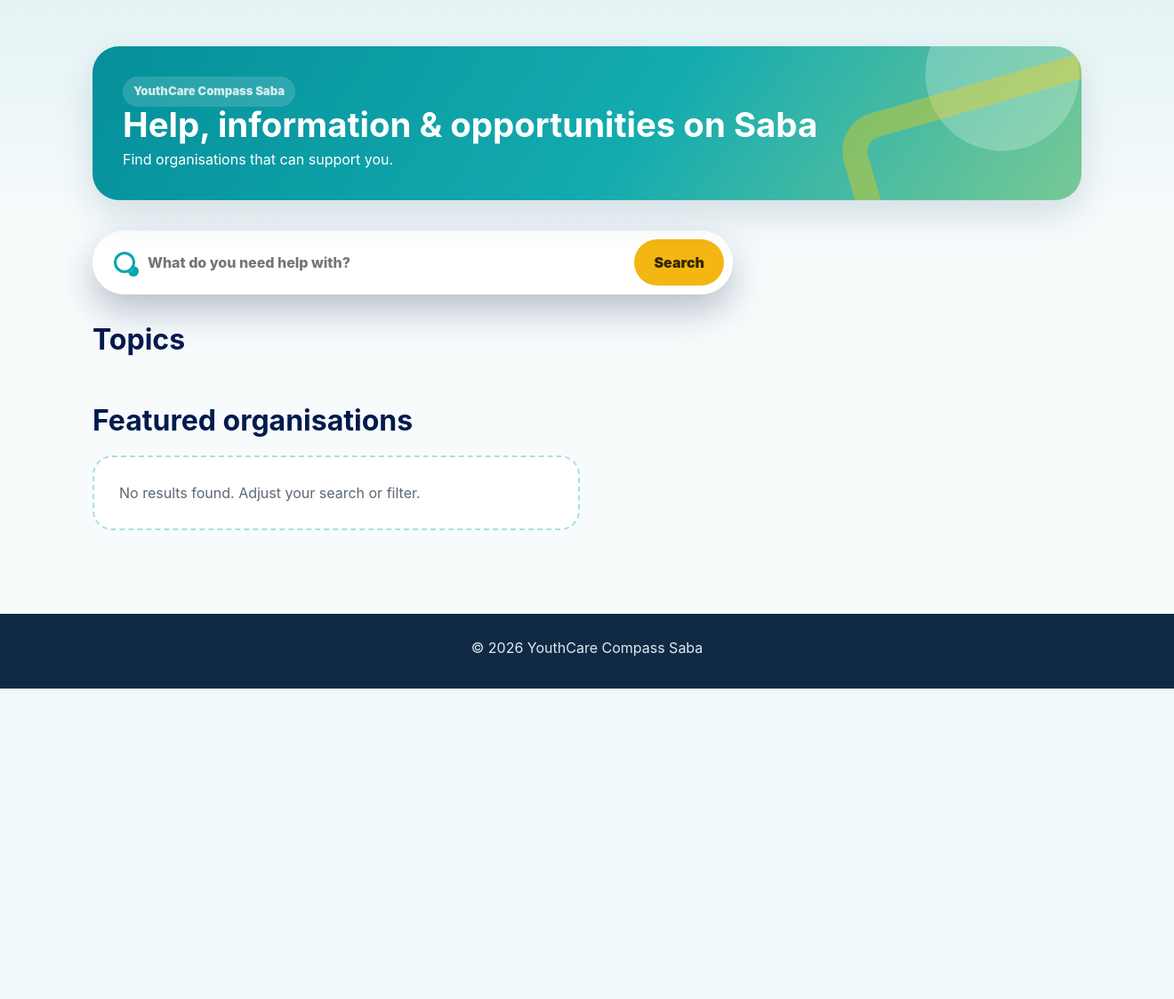
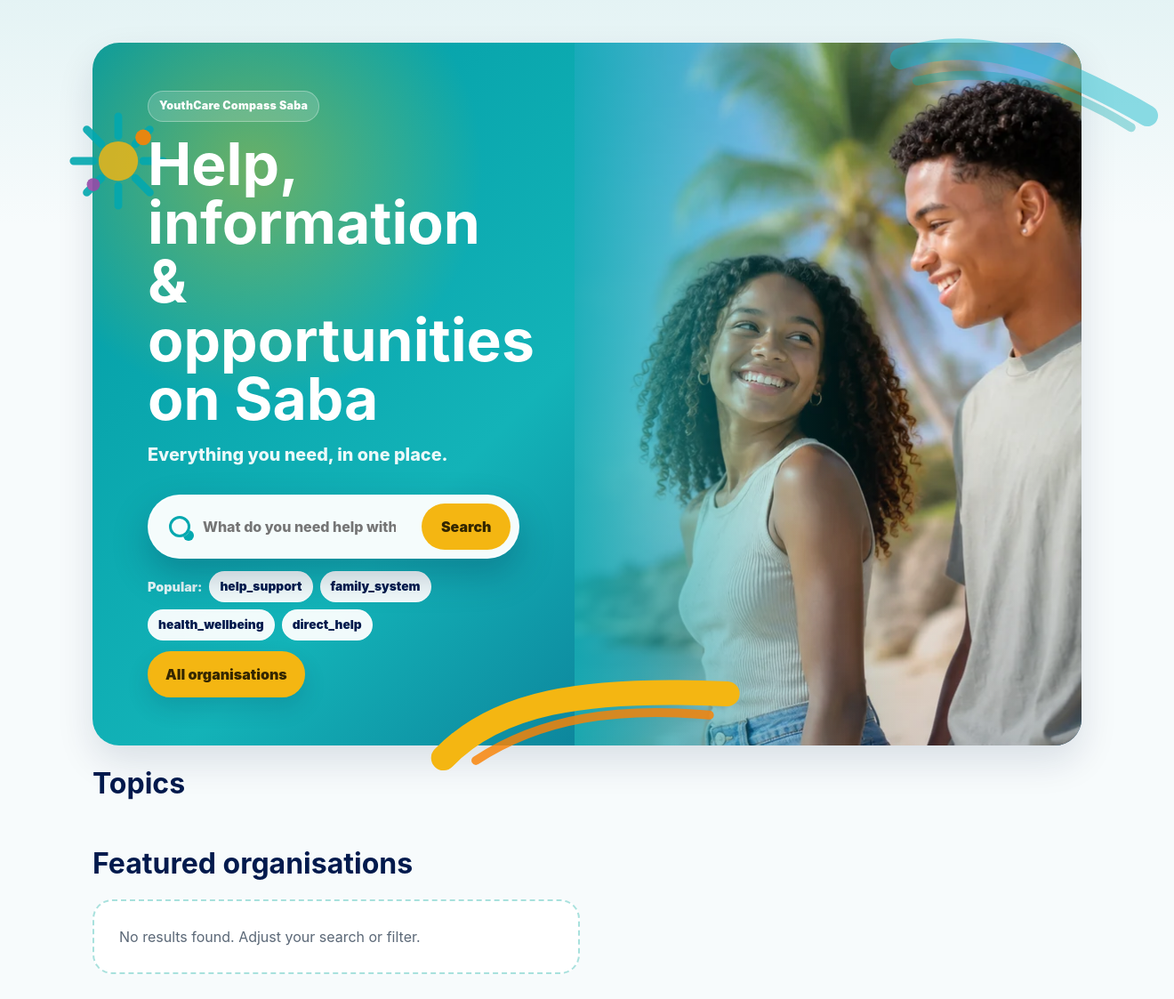
Before and after one commit to correhen/sociale-kaart-bes-demo, a PHP site: page /saba/jongeren/ in a window 1320 px wide. Shown: the part 87-1210 px from the top of the page at 89% size. Before the commit the page ends 861 px from the top, so only its background shows below. Run offline with PHP 8.4, Linux system fonts and the light colour scheme; data that the repository does not hold is empty.

Commit message:
Polish Saba and Statia page visuals

```diff
--- a/assets/styles.css
+++ b/assets/styles.css
@@ -3127,6 +3127,142 @@ main{max-width:1180px;margin:0 auto;padding:28px min(4vw,34px) 60px}
   color: #42516c;
 }
 
+/* Audience-specific Saba/Statia experiences */
+.island-hero-brand {
+  display: inline-flex;
+  align-items: center;
+  width: max-content;
+  margin-bottom: 14px;
+  padding: 7px 12px;
+  border: 1px solid rgba(255,255,255,.3);
+  border-radius: 999px;
+  background: rgba(255,255,255,.16);
+  color: #fff;
+  font-size: .78rem;
+  font-weight: 950;
+  letter-spacing: .02em;
+}
+
+.island-youth-hero .youth-hero-card {
+  background:
+    radial-gradient(circle at 16% 18%,rgba(255,196,0,.4),transparent 23%),
+    linear-gradient(135deg,#009aa3 0%,#13b3b8 47%,#064c79 100%);
+}
+
+.island-youth-hero .youth-hero-copy .button.primary {
+  border-color: var(--kh-yellow);
+  background: var(--kh-yellow);
+  color: #352700;
+}
+
+.island-youth-hero .popular-themes a {
+  border-color: rgba(255,255,255,.46);
+  background: rgba(255,255,255,.94);
+  color: var(--navy);
+}
+
+.island-professional-home {
+  display: grid;
+  grid-template-columns: minmax(0,1fr) minmax(260px,360px);
+  min-height: 500px;
+  background:
+    radial-gradient(circle at 88% 12%,rgba(37,196,197,.28),transparent 28%),
+    linear-gradient(130deg,#021a4d 0%,#073b63 55%,#087f88 100%);
+  box-shadow: 0 24px 56px rgba(2,26,77,.2);
+}
+
+.island-professional-home::after {
+  content: "";
+  position: absolute;
+  right: 240px;
+  bottom: -85px;
+  width: 300px;
+  height: 170px;
+  border: 24px solid rgba(112,214,208,.18);
+  border-radius: 50%;
+  transform: rotate(-12deg);
+  pointer-events: none;
+}
+
+.island-professional-home h1 {
+  font-size: clamp(2.65rem,5vw,4.35rem);
+}
+
+.island-professional-home .professional-home__content {
+  max-width: 720px;
+}
+
+.island-professional-home .professional-home__media {
+  height: 410px;
+  max-width: 350px;
+  border-radius: 28px 28px 28px 90px;
+  box-shadow: 0 20px 44px rgba(0,0,0,.25);
+}
+
+.island-professional-home .kh-search button,
+.island-professional-home .button.primary {
+  border-color: #20b9b5;
+  background: #20b9b5;
+  color: #002f46;
+}
+
+.island-youth-list-intro {
+  border-radius: 22px;
+  background:
+    radial-gradient(circle at 90% 10%,rgba(255,196,0,.4),transparent 28%),
+    linear-gradient(135deg,#0098a1 0%,#13b4b8 58%,#79cf9b 100%) !important;
+}
+
+.island-youth-list-intro::before {
+  content: "";
+  position: absolute;
+  right: 70px;
+  top: -58px;
+  width: 160px;
+  height: 160px;
+  border: 20px solid rgba(255,255,255,.14);
+  border-radius: 50%;
+}
+
+.island-professional-list-intro {
+  position: relative;
+  overflow: hidden;
+  border: 0;
+  border-radius: 22px;
+  background:
+    radial-gradient(circle at 88% 12%,rgba(32,185,181,.28),transparent 26%),
+    linear-gradient(130deg,#021a4d,#06486c 62%,#087e87);
+  box-shadow: 0 18px 44px rgba(2,26,77,.2);
+  color: #fff;
+}
+
+.island-professional-list-intro::after {
+  content: "";
+  position: absolute;
+  right: -40px;
+  bottom: -70px;
+  width: 240px;
+  height: 150px;
+  border: 20px solid rgba(112,214,208,.18);
+  border-radius: 50%;
+  transform: rotate(-12deg);
+}
+
+.island-professional-list-intro h1,
+.island-professional-list-intro p {
+  position: relative;
+  z-index: 1;
+  color: #fff;
+}
+
+.island-youth-filter {
+  border-top: 4px solid var(--kh-yellow);
+}
+
+.island-professional-filter {
+  border-top: 4px solid #20b9b5;
+}
+
 @media (max-width: 760px) {
   .island-brand {
     min-width: 0;
@@ -3155,4 +3291,26 @@ main{max-width:1180px;margin:0 auto;padding:28px min(4vw,34px) 60px}
   .island-entry {
     min-height: 300px;
   }
-}
+
+  .island-youth-hero .youth-hero-card {
+    min-height: 680px;
+  }
+
+  .island-professional-home {
+    display: block;
+    min-height: 680px;
+    padding: 30px 24px;
+  }
+
+  .island-professional-home .professional-home__media {
+    width: 100%;
+    max-width: none;
+    height: 280px;
+    margin-top: 28px;
+    border-radius: 24px 24px 24px 60px;
+  }
+
+  .island-professional-home h1 {
+    font-size: 2.35rem;
+  }
+}
--- a/saba/jongeren/index.html
+++ b/saba/jongeren/index.html
@@ -13,9 +13,38 @@
     <div data-language-slot></div>
   </header>
   <main>
-    <section class="page-intro island-page-intro"><div><p class="eyebrow">YouthCare Compass Saba</p><h1>Help, information &amp; opportunities on Saba</h1><p>Find organisations that can support you.</p></div></section>
-    <section class="section">
-      <form id="audienceSearch" class="hero-search kh-search" role="search"><label class="sr-only" for="q">Search</label><input id="q" name="q" type="search" placeholder="What do you need help with?" aria-controls="audienceSearchResults" /><button type="submit">Search</button><div id="audienceSearchResults" class="search-suggestions" role="listbox" hidden></div></form>
+    <section class="youth-hero-shell island-youth-hero" aria-labelledby="youthHeroTitle">
+      <img class="youth-accent youth-accent--yellow" src="../../assets/img/accents/kadena-swoosh-yellow.svg" width="360" height="108" alt="" aria-hidden="true" />
+      <img class="youth-accent youth-accent--aqua" src="../../assets/img/accents/kadena-swoosh-aqua.svg" width="320" height="112" alt="" aria-hidden="true" />
+      <img class="youth-accent youth-accent--burst" src="../../assets/img/accents/kadena-burst.svg" width="160" height="160" alt="" aria-hidden="true" />
+      <div class="youth-hero-card">
+        <div class="youth-hero-copy">
+          <span class="island-hero-brand">YouthCare Compass Saba</span>
+          <h1 id="youthHeroTitle">Help, information &amp; opportunities on Saba</h1>
+          <p>Everything you need, in one place.</p>
+          <form id="audienceSearch" class="hero-search kh-search youth-live-search" role="search">
+            <label class="sr-only" for="q">Search</label>
+            <input id="q" name="q" type="search" placeholder="What do you need help with?" autocomplete="off" aria-autocomplete="list" aria-expanded="false" aria-controls="audienceSearchResults" />
+            <button type="submit">Search</button>
+            <div id="audienceSearchResults" class="search-suggestions" role="listbox" hidden></div>
+          </form>
+          <div class="popular-themes" aria-label="Popular topics">
+            <span>Popular:</span>
+            <a href="organisaties/?theme=hulp-ondersteuning" data-theme-chip="help_support">Help and support</a>
+            <a href="organisaties/?theme=familie-omgang" data-theme-chip="family_system">Family and relationships</a>
+            <a href="organisaties/?theme=gezondheid-welzijn" data-theme-chip="health_wellbeing">Health and wellbeing</a>
+            <a href="organisaties/?theme=directe-hulp" data-theme-chip="direct_help">Direct help</a>
+          </div>
+          <div class="hero-actions"><a class="button primary" href="organisaties/">All organisations</a></div>
+        </div>
+        <div class="youth-hero-media" aria-hidden="true">
+          <picture>
+            <source media="(max-width: 680px)" srcset="../../assets/img/web/jongeren-hero-600.webp" />
+            <source media="(max-width: 980px)" srcset="../../assets/img/web/jongeren-hero-900.webp" />
+            <img src="../../assets/img/web/jongeren-hero-1400.webp" width="1400" height="1400" loading="eager" fetchpriority="high" alt="" />
+          </picture>
+        </div>
+      </div>
     </section>
     <section class="section"><div class="section-head"><h2 data-i18n="themesTitle">Topics</h2></div><div class="kh-theme-grid" id="themeTiles"></div></section>
     <section class="section"><div class="section-head"><h2 id="featuredOrganizationsTitle" data-i18n="popularOrganizations">Organisations</h2></div><div class="cards wide" id="featuredOrganizations"></div></section>
--- a/saba/jongeren/organisaties/index.html
+++ b/saba/jongeren/organisaties/index.html
@@ -3,7 +3,7 @@
 <head><meta charset="utf-8" /><meta name="viewport" content="width=device-width, initial-scale=1" /><title>Organisations - YouthCare Compass Saba</title><link rel="stylesheet" href="../../../assets/styles.css" /></head>
 <body class="audience-youth island-context" data-page="organization-list" data-audience="youth" data-island="saba">
   <header class="site-header kh-header"><a class="brand island-brand" href="../../"><img src="../../../assets/brand/web/youthcare-compass-saba-450.webp" alt="YouthCare Compass Saba" /></a><nav><a href="../" data-audience-link="youth">Youth</a><a href="../../professionals/" data-audience-link="professional">Professionals</a><a class="active" href="./" data-i18n="organizationsNav">Organisations</a></nav><div data-language-slot></div></header>
-  <main><section class="page-intro kh-list-intro"><h1>Organisations for young people on Saba</h1><p>Search by topic, name or situation.</p></section><section class="filter-panel kh-filter-panel"><div class="organization-search"><input id="q" type="search" placeholder="What do you need help with?" aria-controls="organizationSearchResults" /><div id="organizationSearchResults" class="search-suggestions organization-suggestions" role="listbox" hidden></div></div><select id="theme"><option value="">All topics</option></select><button id="reset" type="button">Reset</button></section><section class="cards wide" id="results"></section></main>
+  <main><section class="page-intro kh-list-intro island-youth-list-intro"><h1>Organisations for young people on Saba</h1><p>Search by topic, name or situation.</p></section><section class="filter-panel kh-filter-panel island-youth-filter"><div class="organization-search"><input id="q" type="search" placeholder="What do you need help with?" aria-controls="organizationSearchResults" /><div id="organizationSearchResults" class="search-suggestions organization-suggestions" role="listbox" hidden></div></div><select id="theme"><option value="">All topics</option></select><button id="reset" type="button">Reset</button></section><section class="cards wide" id="results"></section></main>
   <footer class="site-footer"><p>&copy; 2026 YouthCare Compass Saba</p></footer>
   <script>window.SEED_BASE='../../../';window.ISLAND_CONTEXT='saba';</script><script src="../../../assets/app.js"></script><script>initAudienceOrganizations('youth');</script>
 </body>
--- a/saba/professionals/organisaties/index.html
+++ b/saba/professionals/organisaties/index.html
@@ -3,7 +3,7 @@
 <head><meta charset="utf-8" /><meta name="viewport" content="width=device-width, initial-scale=1" /><title>Organisations - YouthCare Compass Saba</title><link rel="stylesheet" href="../../../assets/styles.css" /></head>
 <body class="audience-professional island-context" data-page="organization-list" data-audience="professional" data-island="saba">
   <header class="site-header kh-header professional-header"><a class="brand island-brand" href="../../"><img src="../../../assets/brand/web/youthcare-compass-saba-450.webp" alt="YouthCare Compass Saba" /></a><nav><a href="../../jongeren/" data-audience-link="youth">Youth</a><a href="../" data-audience-link="professional">Professionals</a><a class="active" href="./" data-i18n="organizationsNav">Organisations</a></nav><div data-language-slot></div></header>
-  <main><section class="page-intro kh-list-intro"><h1>Professional organisation overview for Saba</h1><p>Search organisations, topics and referral information.</p></section><section class="filter-panel kh-filter-panel"><div class="organization-search"><input id="q" type="search" placeholder="Search organisation, topic or referral route" aria-controls="organizationSearchResults" /><div id="organizationSearchResults" class="search-suggestions organization-suggestions" role="listbox" hidden></div></div><select id="theme"><option value="">All topics</option></select><button id="reset" type="button">Reset</button></section><section class="cards wide" id="results"></section></main>
+  <main><section class="page-intro kh-list-intro island-professional-list-intro"><h1>Professional organisation overview for Saba</h1><p>Search organisations, topics and referral information.</p></section><section class="filter-panel kh-filter-panel professional-filter island-professional-filter"><div class="organization-search"><input id="q" type="search" placeholder="Search organisation, topic or referral route" aria-controls="organizationSearchResults" /><div id="organizationSearchResults" class="search-suggestions organization-suggestions" role="listbox" hidden></div></div><select id="theme"><option value="">All topics</option></select><button id="reset" type="button">Reset</button></section><section class="cards wide" id="results"></section></main>
   <footer class="site-footer"><p>&copy; 2026 YouthCare Compass Saba</p></footer>
   <script>window.SEED_BASE='../../../';window.ISLAND_CONTEXT='saba';</script><script src="../../../assets/app.js"></script><script>initAudienceOrganizations('professional');</script>
 </body>
--- a/statia/jongeren/organisaties/index.html
+++ b/statia/jongeren/organisaties/index.html
@@ -3,7 +3,7 @@
 <head><meta charset="utf-8" /><meta name="viewport" content="width=device-width, initial-scale=1" /><title>Organisations - YouthCare Compass Statia</title><link rel="stylesheet" href="../../../assets/styles.css" /></head>
 <body class="audience-youth island-context" data-page="organization-list" data-audience="youth" data-island="statia">
   <header class="site-header kh-header"><a class="brand island-brand" href="../../"><img src="../../../assets/brand/web/youthcare-compass-statia-450.webp" alt="YouthCare Compass Statia" /></a><nav><a href="../" data-audience-link="youth">Youth</a><a href="../../professionals/" data-audience-link="professional">Professionals</a><a class="active" href="./" data-i18n="organizationsNav">Organisations</a></nav><div data-language-slot></div></header>
-  <main><section class="page-intro kh-list-intro"><h1>Organisations for young people on Statia</h1><p>Search by topic, name or situation.</p></section><section class="filter-panel kh-filter-panel"><div class="organization-search"><input id="q" type="search" placeholder="What do you need help with?" aria-controls="organizationSearchResults" /><div id="organizationSearchResults" class="search-suggestions organization-suggestions" role="listbox" hidden></div></div><select id="theme"><option value="">All topics</option></select><button id="reset" type="button">Reset</button></section><section class="cards wide" id="results"></section></main>
+  <main><section class="page-intro kh-list-intro island-youth-list-intro"><h1>Organisations for young people on Statia</h1><p>Search by topic, name or situation.</p></section><section class="filter-panel kh-filter-panel island-youth-filter"><div class="organization-search"><input id="q" type="search" placeholder="What do you need help with?" aria-controls="organizationSearchResults" /><div id="organizationSearchResults" class="search-suggestions organization-suggestions" role="listbox" hidden></div></div><select id="theme"><option value="">All topics</option></select><button id="reset" type="button">Reset</button></section><section class="cards wide" id="results"></section></main>
   <footer class="site-footer"><p>&copy; 2026 YouthCare Compass Statia</p></footer>
   <script>window.SEED_BASE='../../../';window.ISLAND_CONTEXT='statia';</script><script src="../../../assets/app.js"></script><script>initAudienceOrganizations('youth');</script>
 </body>
--- a/statia/professionals/organisaties/index.html
+++ b/statia/professionals/organisaties/index.html
@@ -3,7 +3,7 @@
 <head><meta charset="utf-8" /><meta name="viewport" content="width=device-width, initial-scale=1" /><title>Organisations - YouthCare Compass Statia</title><link rel="stylesheet" href="../../../assets/styles.css" /></head>
 <body class="audience-professional island-context" data-page="organization-list" data-audience="professional" data-island="statia">
   <header class="site-header kh-header professional-header"><a class="brand island-brand" href="../../"><img src="../../../assets/brand/web/youthcare-compass-statia-450.webp" alt="YouthCare Compass Statia" /></a><nav><a href="../../jongeren/" data-audience-link="youth">Youth</a><a href="../" data-audience-link="professional">Professionals</a><a class="active" href="./" data-i18n="organizationsNav">Organisations</a></nav><div data-language-slot></div></header>
-  <main><section class="page-intro kh-list-intro"><h1>Professional organisation overview for Statia</h1><p>Search organisations, topics and referral information.</p></section><section class="filter-panel kh-filter-panel"><div class="organization-search"><input id="q" type="search" placeholder="Search organisation, topic or referral route" aria-controls="organizationSearchResults" /><div id="organizationSearchResults" class="search-suggestions organization-suggestions" role="listbox" hidden></div></div><select id="theme"><option value="">All topics</option></select><button id="reset" type="button">Reset</button></section><section class="cards wide" id="results"></section></main>
+  <main><section class="page-intro kh-list-intro island-professional-list-intro"><h1>Professional organisation overview for Statia</h1><p>Search organisations, topics and referral information.</p></section><section class="filter-panel kh-filter-panel professional-filter island-professional-filter"><div class="organization-search"><input id="q" type="search" placeholder="Search organisation, topic or referral route" aria-controls="organizationSearchResults" /><div id="organizationSearchResults" class="search-suggestions organization-suggestions" role="listbox" hidden></div></div><select id="theme"><option value="">All topics</option></select><button id="reset" type="button">Reset</button></section><section class="cards wide" id="results"></section></main>
   <footer class="site-footer"><p>&copy; 2026 YouthCare Compass Statia</p></footer>
   <script>window.SEED_BASE='../../../';window.ISLAND_CONTEXT='statia';</script><script src="../../../assets/app.js"></script><script>initAudienceOrganizations('professional');</script>
 </body>
```
Also changed, not shown: saba/professionals/index.html (+17 -3 lines), statia/jongeren/index.html (+32 -3 lines), statia/professionals/index.html (+17 -3 lines).
